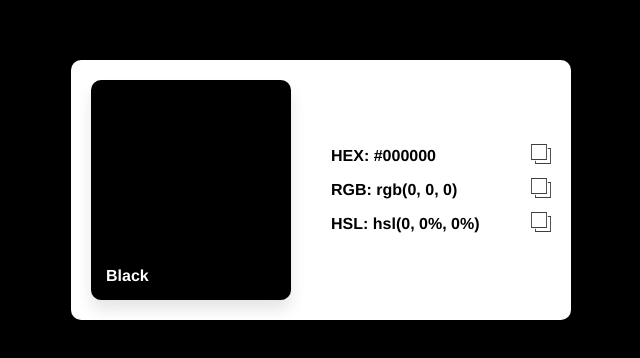
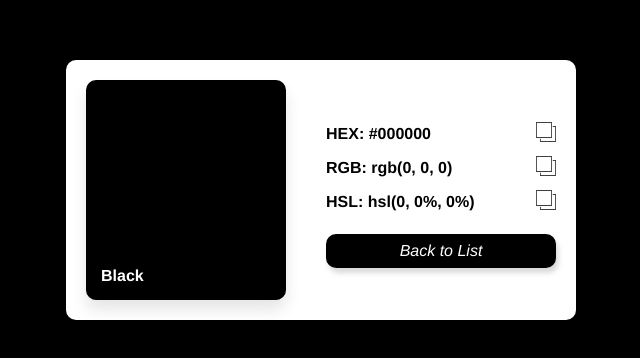
Before and after one commit to CesarAOrtiz/colors, a Next.js app: page /colors/000000 in a window 1280 px wide. Shown: the part 210-568 px from the top of the page, without its empty margins (319-959 px from the left). Built offline with nearby package versions, Linux system fonts and the light colour scheme.

Commit message:
Bact to List button added

```diff
--- /dev/null
+++ b/components/CopyIcon/CopyIcon.module.css
@@ -0,0 +1,6 @@
+.copyIcon {
+    cursor: pointer;
+}
+.copyIcon:hover {
+    fill: green;
+}
--- a/components/CopyIcon.tsx
+++ b/components/CopyIcon/CopyIcon.tsx
@@ -1,9 +1,12 @@
+import styles from "./CopyIcon.module.css";
+
 const CopyIcon = (props: any) => (
     <svg
         height="30"
         viewBox="0 0 30 30"
         width="30"
         xmlns="http://www.w3.org/2000/svg"
+        className={styles.copyIcon}
         {...props}
     >
         <path d="M25.5 6c-.66 0-.648 1 0 1h3c.286 0 .5.214.5.5v21c0 .286-.214.5-.5.5h-21c-.286 0-.5-.214-.5-.5v-3c0-.66-1-.664-1 0v3c0 .822.678 1.5 1.5 1.5h21c.822 0 1.5-.678 1.5-1.5v-21c0-.822-.678-1.5-1.5-1.5zm-24-6C.678 0 0 .678 0 1.5v21c0 .822.678 1.5 1.5 1.5h21c.822 0 1.5-.678 1.5-1.5v-21c0-.822-.678-1.5-1.5-1.5zm0 1h21c.286 0 .5.214.5.5v21c0 .286-.214.5-.5.5h-21c-.286 0-.5-.214-.5-.5v-21c0-.286.214-.5.5-.5z" />
--- /dev/null
+++ b/components/CopyIcon/index.ts
@@ -0,0 +1,2 @@
+import CopyIcon from "./CopyIcon";
+export default CopyIcon;
--- a/components/Property/Property.tsx
+++ b/components/Property/Property.tsx
@@ -27,7 +27,6 @@ const Property = ({
                         await navigator.clipboard.writeText(value);
                         setOpen(true);
                     }}
-                    style={{ cursor: "pointer" }}
                 />
             </Tooltip>
         </div>
--- a/components/SearchInput/SearchInput.tsx
+++ b/components/SearchInput/SearchInput.tsx
@@ -8,15 +8,14 @@ interface SearchInputProps {
 
 const SearchInput = ({ onChange, value, ...props }: SearchInputProps) => {
     return (
-        <div className={styles.searchContainer}>
         <input
             type="text"
             placeholder="Search..."
             onChange={onChange}
             value={value}
+            className={styles.searchInput}
             {...props}
         />
-        </div>
     );
 };
 export default SearchInput;
--- a/pages/colors/[hex].tsx
+++ b/pages/colors/[hex].tsx
@@ -1,30 +1,97 @@
-import { useRouter } from "next/router";
+import Head from "next/head";
+import Link from "next/link";
 import Card from "../../components/Card";
 import Property from "../../components/Property";
-import colors from "../../utils/colors";
+import colors, { Color } from "../../utils/colors";
 
-const ColorPage = () => {
-    const router = useRouter();
-    const { hex } = router.query;
-    const color = colors.find((c) => c.hex === `#${hex}`);
-    if (!color) return <h2 className="listMessage">Color not found</h2>;
+interface ColorProps {
+    color: Color | undefined;
+}
+
+const ColorPage = ({ color }: ColorProps) => {
+    if (!color) {
+        return (
+            <main className="cardSection">
+                <h2 className="listMessage">Color not found</h2>
+            </main>
+        );
+    }
     const constrast = color.contrastText === "#000000" ? "white" : "black";
 
     return (
-        <section className="cardSection" style={{ backgroundColor: color.hex }}>
-            <div
+        <>
+            <Head>
+                <title>{color.name}</title>
+                <meta
+                    name="description"
+                    content={`${color.name} color values`}
+                />
+                <link rel="icon" href="/favicon.ico" />
+            </Head>
+
+            <main
+                className="cardSection"
+                style={{ backgroundColor: color.hex }}
+            >
+                <section
                     className="cardBox"
                     style={{ backgroundColor: color.contrastText }}
                 >
                     <Card color={color} />
                     <div style={{ color: constrast }} className="colorProperty">
-                    <Property name="HEX" value={color.hex} fill={constrast} />
-                    <Property name="RGB" value={color.rgb} fill={constrast} />
-                    <Property name="HSL" value={color.hsl} fill={constrast} />
+                        <Property
+                            name="HEX"
+                            value={color.hex}
+                            fill={constrast}
+                        />
+                        <Property
+                            name="RGB"
+                            value={color.rgb}
+                            fill={constrast}
+                        />
+                        <Property
+                            name="HSL"
+                            value={color.hsl}
+                            fill={constrast}
+                        />
+                        <div className="backContainer">
+                            <Link href="/">
+                                <a
+                                    style={{
+                                        backgroundColor: color.hex,
+                                        color: color.contrastText,
+                                    }}
+                                    className="backLink"
+                                >
+                                    Back to List
+                                </a>
+                            </Link>
                         </div>
                     </div>
                 </section>
+            </main>
+        </>
     );
 };
 
+export async function getStaticPaths() {
+    const paths = colors.map((color) => ({
+        params: { hex: color.hex.replace("#", "") },
+    }));
+
+    return { paths, fallback: false };
+}
+
+interface ColorStaticProps {
+    params: {
+        hex: string;
+    };
+}
+
+export async function getStaticProps({ params }: ColorStaticProps) {
+    const color = colors.find((c) => c.hex === `#${params.hex}`);
+
+    return { props: { color } };
+}
+
 export default ColorPage;
--- a/pages/index.tsx
+++ b/pages/index.tsx
@@ -11,8 +11,8 @@ const Home: NextPage = () => {
     const list = colors
         .filter(
             (color) =>
-                color.name.toLowerCase().includes(search) ||
-                color.hex.toLowerCase().includes(search)
+                color.name.toLowerCase().includes(search.toLowerCase()) ||
+                color.hex.toLowerCase().includes(search.toLowerCase())
         )
         .map((color) => {
             const hex = color.hex.replace(/#/g, "");
--- a/styles/globals.css
+++ b/styles/globals.css
@@ -49,13 +49,30 @@ body {
     justify-content: space-between;
     align-items: center;
     width: 90%;
-    max-width: 500px;
+    max-width: 510px;
     padding: 20px;
     border-radius: 10px;
     box-shadow: 0px 10px 15px rgba(0, 0, 0, 0.1);
 }
 .colorProperty {
-    min-width: 220px;
+    min-width: 230px;
+}
+.backContainer {
+    display: flex;
+    flex-direction: column-reverse;
+    padding-top: 10px;
+}
+.backLink {
+    border-radius: 10px;
+    padding: 0.5rem;
+    cursor: pointer;
+    box-shadow: 2.5px 5px 5px 0px rgba(132, 132, 130, 0.3);
+    font-style: italic;
+    text-align: center;
+}
+.backLink:hover {
+    font-weight: bold;
+    box-shadow: 2.5px 5px 5px 0px rgba(132, 132, 130, 0.2);
 }
 a {
     color: inherit;
@@ -65,4 +82,7 @@ a {
     .cardBox {
         flex-direction: column;
     }
+    .colorProperty {
+        margin-top: 10px;
+    }
 }
```
Also changed, not shown: components/SearchInput/SearchInput.module.css (+10 -16 lines). Lines whose indentation alone changed are shown as unchanged.
